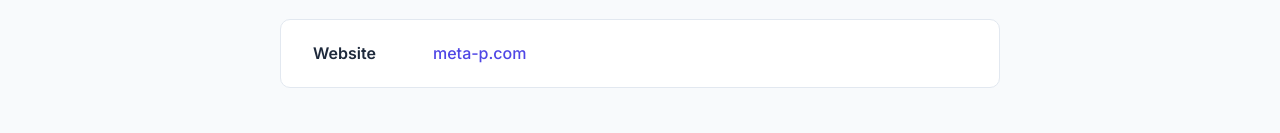
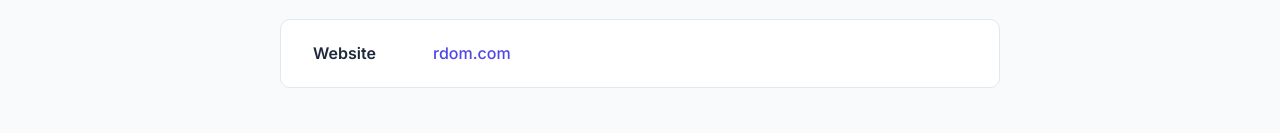
Before and after one commit to ymslucky/demo, a Next.js app: page /en/contact in a window 1280 px wide. Shown: the part 421-554 px from the top of the page. Built offline with nearby package versions, Linux system fonts and the light colour scheme.

Commit message:
Update page.tsx

```diff
--- a/app/[locale]/contact/page.tsx
+++ b/app/[locale]/contact/page.tsx
@@ -23,8 +23,8 @@
   },
   {
     key: "website",
-    value: "meta-p.com",
-    href: "https://holiday.meta-p.com",
+    value: "rdom.com",
+    href: "https://rdom.com",
     external: true,
   },
 ];
```
